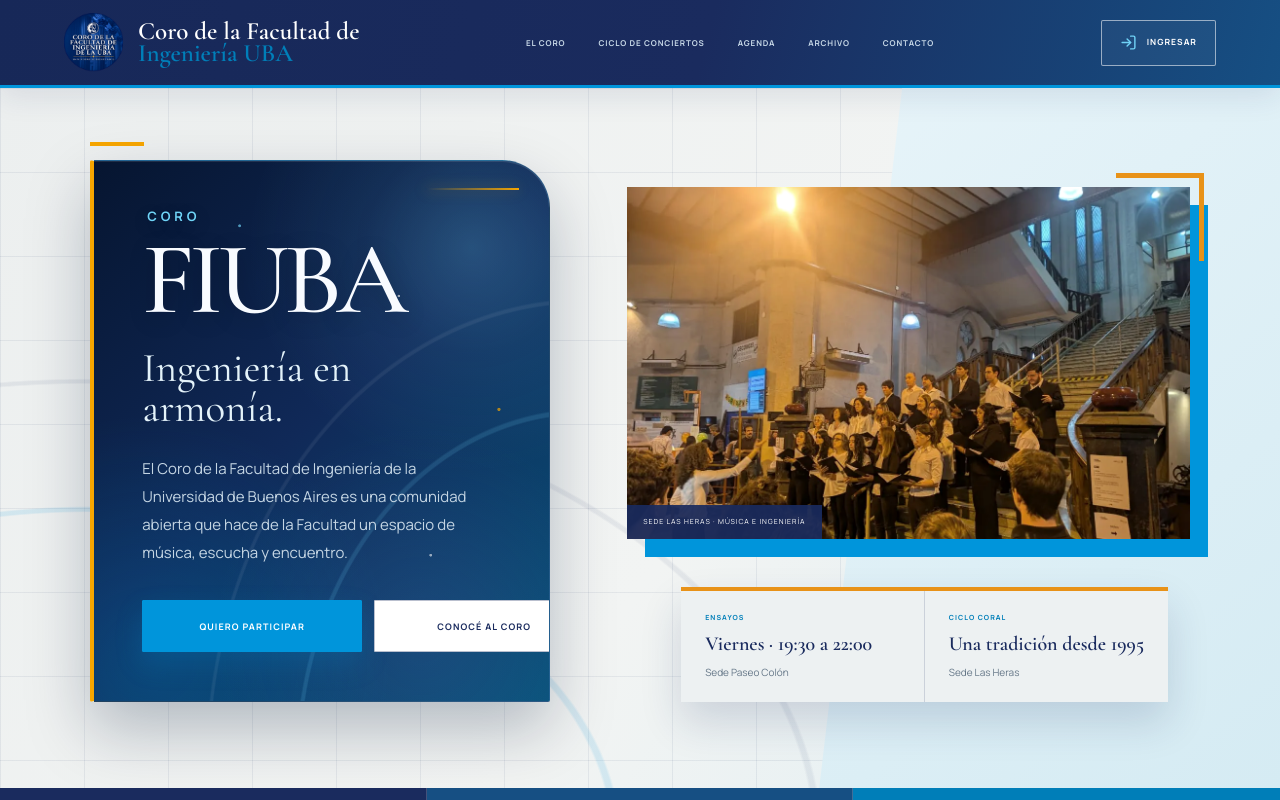
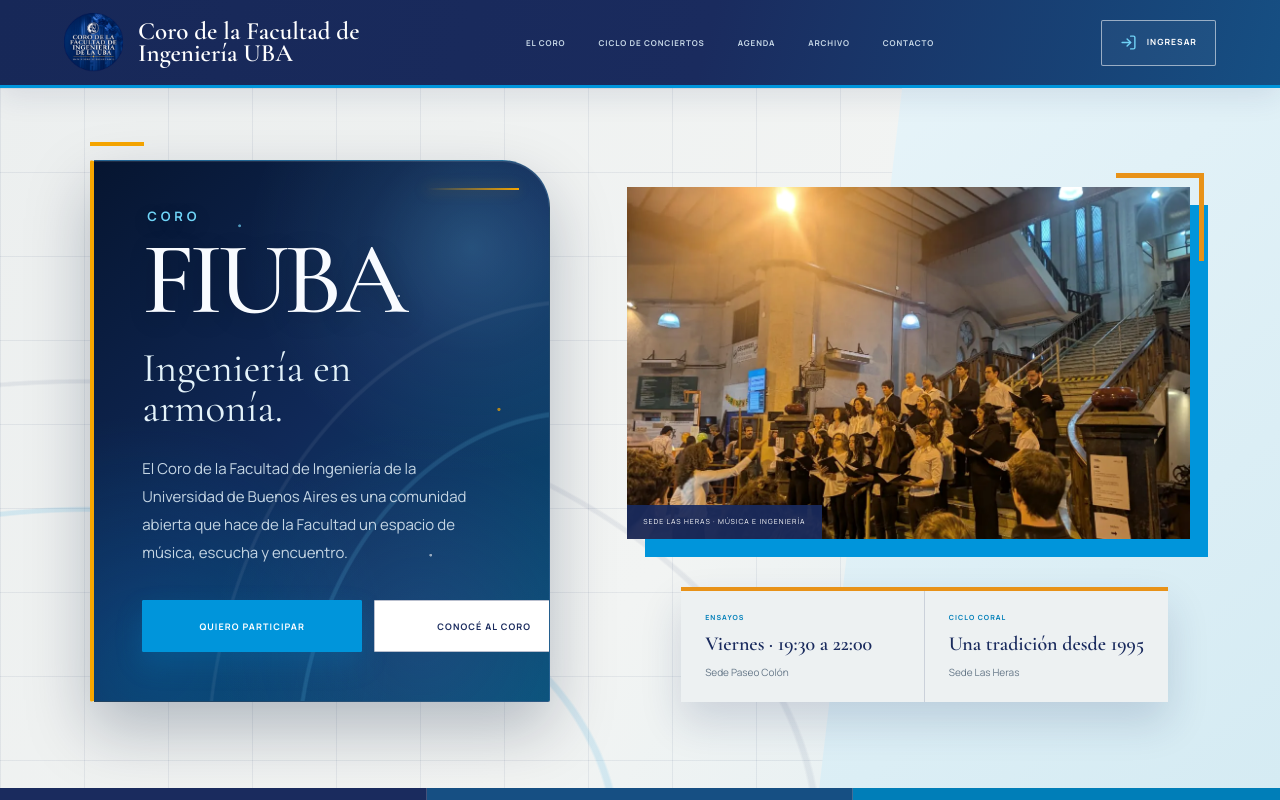
Before and after one commit to darobits/coro-fiuba-app-web, a Next.js app: page / in a window 1280 px wide. Shown: the top 800 px of the page. Built offline with nearby package versions, Linux system fonts and the light colour scheme.

Commit message:
Unifica en blanco la marca del encabezado

```diff
--- a/app/fiuba.css
+++ b/app/fiuba.css
@@ -71,7 +71,7 @@
   line-height:.87;
   letter-spacing:0;
 }
-.fiuba-edition .brand-copy strong span { color:#007fb9; }
+.fiuba-edition .brand-copy strong span { color:#fff; }
 .fiuba-edition .brand-copy small {
   margin-top:6px;
   color:#5b6d80;
```
